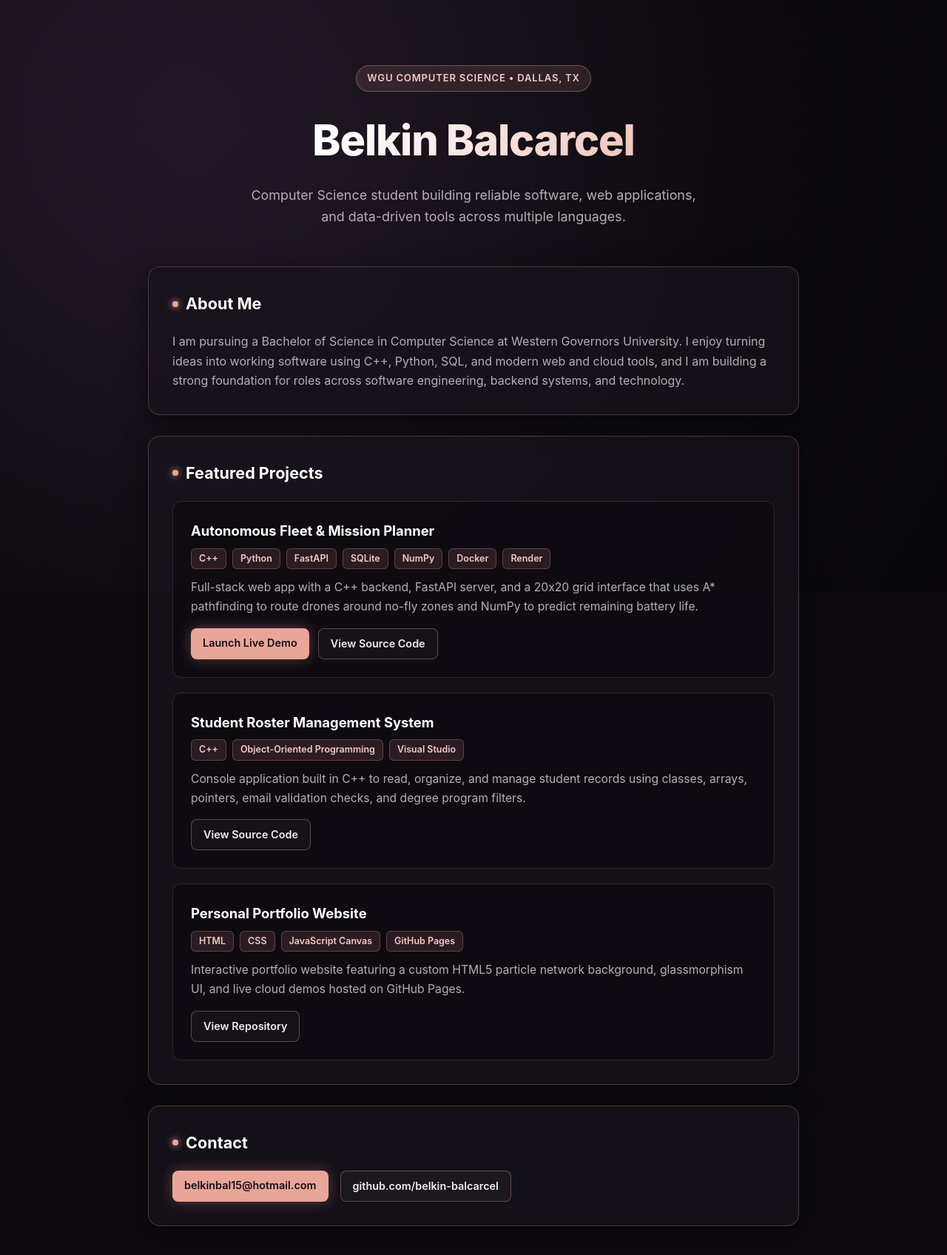
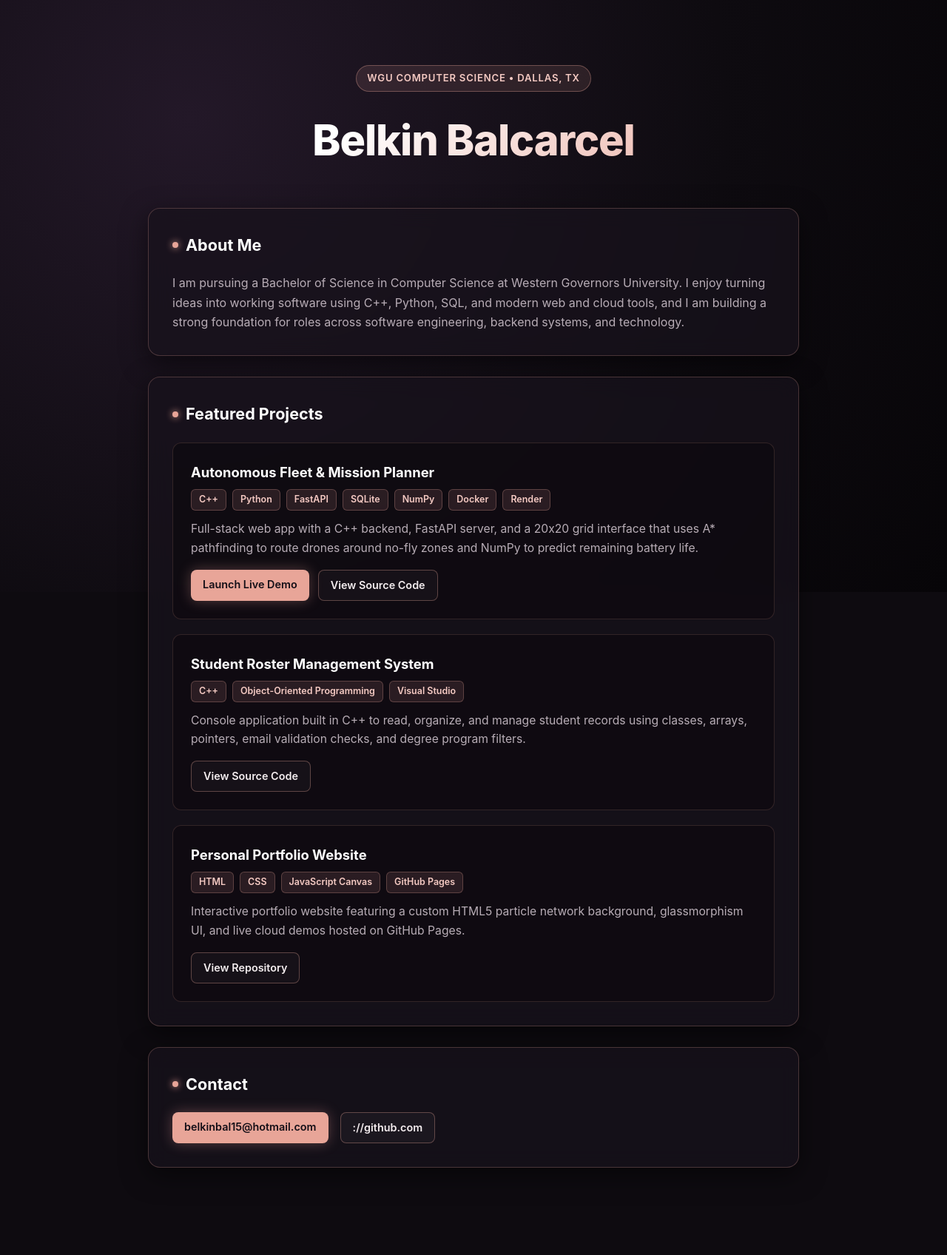
Before and after one commit to belkin-balcarcel/personal-website, a plain HTML site: page index.html in a window 1280 px wide. Shown: the whole page at 74% size. After the commit the page ends 1658 px from the top, so only its background shows below. Drawn offline with Linux system fonts and the light colour scheme.

Commit message:
Refactor index.html for layout and style enhancements
Updated HTML structure and styles for improved layout and functionality.

```diff
--- a/index.html
+++ b/index.html
@@ -42,7 +42,7 @@
 
     header {
       text-align: center;
-      padding: 88px 20px 52px;
+      padding: 88px 20px 44px;
       max-width: 900px;
       margin: 0 auto;
       animation: fadeUp 0.8s ease-out;
@@ -63,20 +63,13 @@
     }
 
     header h1 {
-      margin: 0 0 12px;
+      margin: 0;
       font-size: clamp(2.4rem, 5vw, 3.6rem);
       font-weight: 800;
       letter-spacing: -0.02em;
       background: linear-gradient(135deg, #ffffff 30%, #e8a598 100%);
       -webkit-background-clip: text;
       -webkit-text-fill-color: transparent;
-    }
-
-    header p {
-      margin: 0 auto;
-      max-width: 620px;
-      color: var(--text-muted);
-      font-size: 1.12rem;
     }
 
     main {
@@ -235,9 +228,6 @@
   <header>
     <div class="badge">WGU Computer Science &bull; Dallas, TX</div>
     <h1>Belkin Balcarcel</h1>
-    <p>
-      Computer Science student building reliable software, web applications, and data-driven tools across multiple languages.
-    </p>
   </header>
 
   <main>
@@ -270,8 +260,8 @@
             A* pathfinding to route drones around no-fly zones and NumPy to predict remaining battery life.
           </p>
           <div class="btn-row">
-            <a class="btn btn-primary" href="https://autonomous-fleet-planner.onrender.com" target="_blank" rel="noopener">Launch Live Demo</a>
-            <a class="btn btn-outline" href="https://github.com/belkin-balcarcel/autonomous-fleet-planner" target="_blank" rel="noopener">View Source Code</a>
+            <a class="btn btn-primary" href="https://onrender.com" target="_blank" rel="noopener">Launch Live Demo</a>
+            <a class="btn btn-outline" href="https://github.com" target="_blank" rel="noopener">View Source Code</a>
           </div>
         </div>
 
@@ -287,7 +277,7 @@
             arrays, pointers, email validation checks, and degree program filters.
           </p>
           <div class="btn-row">
-            <a class="btn btn-outline" href="https://github.com/belkin-balcarcel/student-roster-management" target="_blank" rel="noopener">View Source Code</a>
+            <a class="btn btn-outline" href="https://github.com" target="_blank" rel="noopener">View Source Code</a>
           </div>
         </div>
 
@@ -315,7 +305,7 @@
       <h2>Contact</h2>
       <div class="contact-links">
         <a class="btn btn-primary" href="mailto:belkinbal15@hotmail.com">belkinbal15@hotmail.com</a>
-        <a class="btn btn-outline" href="https://github.com/belkin-balcarcel" target="_blank" rel="noopener">github.com/belkin-balcarcel</a>
+        <a class="btn btn-outline" href="https://github.com" target="_blank" rel="noopener">://github.com</a>
       </div>
     </section>
   </main>
@@ -351,10 +341,12 @@
 
         if (p.x < 0 || p.x > width) p.vx *= -1;
         if (p.y < 0 || p.y > height) p.vy *= -1;
+
         ctx.beginPath();
         ctx.arc(p.x, p.y, p.r, 0, Math.PI * 2);
         ctx.fillStyle = "rgba(232, 165, 152, 0.75)";
         ctx.fill();
+
         for (let j = i + 1; j < particles.length; j++) {
 const p2 = particles[j];
 const dx = p.x - p2.x;
```
Lines whose indentation alone changed are shown as unchanged.
